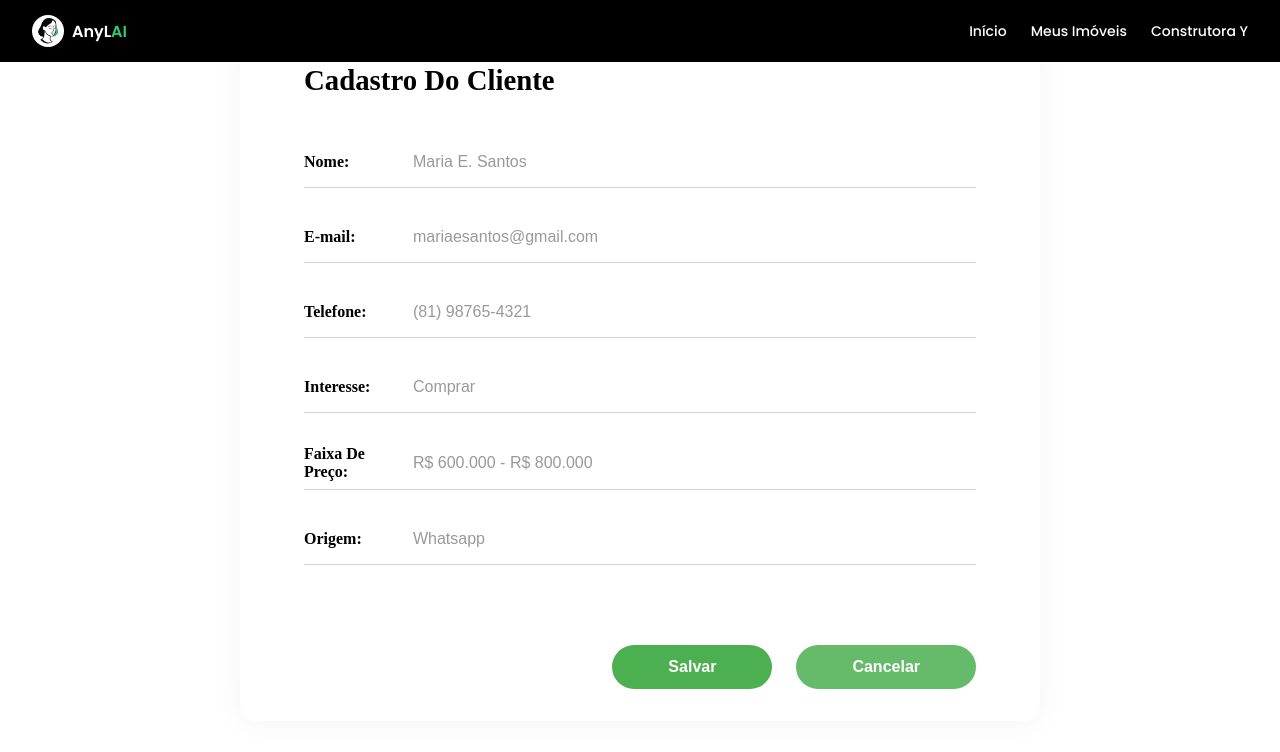
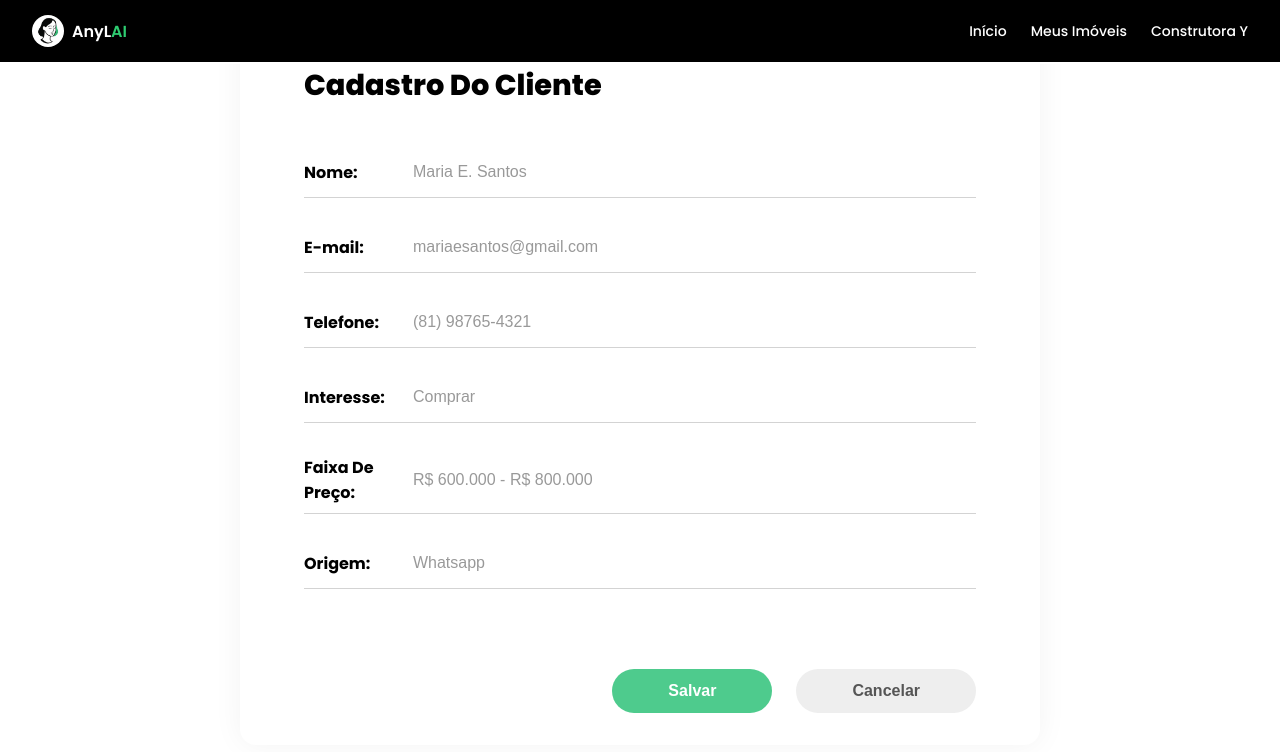
Before and after one commit to Marcos04an/CRM, a React (Vite) app: page /cadastro-cliente in a window 1280 px wide. Shown: the top 752 px of the page. Built offline with nearby package versions, Linux system fonts and the light colour scheme.

Commit message:
ajustando css

```diff
--- a/src/App.css
+++ b/src/App.css
@@ -16,10 +16,8 @@
   margin-top: 64px;
   margin-left: 240px;
   width: calc(100% - 240px);
-
   padding: 24px;
   height: calc(100vh - 64px);
-
   overflow-y: auto;
   background-color: #f9f9f9;
 }
--- a/src/pages/ClienteRegistration/ClientRegistration.css
+++ b/src/pages/ClienteRegistration/ClientRegistration.css
@@ -1,53 +1,56 @@
-/* Fundo BRANCO da página (igual ao Figma) */
+@import url('https://fonts.googleapis.com/css2?family=Poppins:wght@400;500;700&display=swap');
+
+
 .registration-page {
   display: flex;
   justify-content: center;
   align-items: center;
   min-height: calc(100vh - 60px);
-  background-color: #FFFFFF; /* Fundo branco puro */
+  background-color: #FFFFFF;
   padding: 2rem;
   position: relative;
+  font-family: "Poppins", sans-serif;
 }
 
-/* O cartão central */
+/*  card central */
 .registration-card {
   background-color: #FFFFFF;
-  padding: 2rem 4rem; /* Mais espaçamento lateral */
+  padding: 2rem 4rem;
   width: 100%;
   max-width: 800px;
-  /* Sombra muito suave apenas para destacar levemente o card */
+
   box-shadow: 0 0 30px rgba(0, 0, 0, 0.05);
   border-radius: 16px;
 }
 
-/* Título "Cadastro Do Cliente" */
+
 .card-header h2 {
   color: #000;
   font-size: 1.8rem;
-  font-weight: 800; /* Negrito forte */
+  font-weight: 800;
   margin-bottom: 3rem;
   text-align: left;
 }
 
-/* Container do formulário */
+
 .client-form-figma {
   display: flex;
   flex-direction: column;
-  gap: 2rem; /* Espaço maior entre os campos */
+  gap: 2rem;
 }
 
-/* Estilo de cada linha (Label + Input) */
+
 .form-line {
   display: flex;
   align-items: center;
-  border-bottom: 1px solid #D3D3D3; /* Linha cinza clara */
+  border-bottom: 1px solid #D3D3D3;
   padding-bottom: 0.5rem;
 }
 
 .form-line label {
   width: 130px;
-  color: #000; /* Preto forte */
-  font-weight: 700; /* Negrito */
+  color: #000;
+  font-weight: 700;
   font-size: 1rem;
 }
 
@@ -56,47 +59,47 @@
   border: none;
   outline: none;
   font-size: 1rem;
-  color: #555; /* Cor do texto digitado (cinza escuro) */
+  color: #555;
   padding: 0.5rem 0;
   background: transparent;
 }
 
-/* Placeholder (texto de exemplo) */
+
 .form-line input::placeholder {
   color: #999;
   font-weight: 400;
 }
 
-/* Área dos Botões */
+
 .form-actions {
   display: flex;
   gap: 1.5rem;
   margin-top: 3rem;
-  justify-content: flex-end; /* Alinha os botões à direita */
+  justify-content: flex-end;
 }
 
-/* Botão Salvar */
+
 .btn-save {
   padding: 0.8rem 3.5rem;
-  border-radius: 30px; /* Bem arredondado */
+  border-radius: 30px;
   font-weight: 600;
   cursor: pointer;
   border: none;
-  background-color: #4CAF50; /* Verde padrão */
+  background-color:  #4ecb8d;
   color: white;
   font-size: 1rem;
   transition: opacity 0.2s;
 }
 
-/* Botão Cancelar */
+
 .btn-cancel {
   padding: 0.8rem 3.5rem;
-  border-radius: 30px; /* Bem arredondado */
+  border-radius: 30px;
   font-weight: 600;
   cursor: pointer;
   border: none;
-  background-color: #66BB6A; /* Um verde um pouco mais claro, conforme a imagem */
-  color: white;
+  background: #eee;
+  color:  #555;
   font-size: 1rem;
   transition: opacity 0.2s;
 }
@@ -105,7 +108,7 @@
   opacity: 0.9;
 }
 
-/* --- Popup de Sucesso (Estilo Clean) --- */
+/* popup de sucesso */
 .success-popup {
   position: absolute;
   bottom: 40px;
--- a/src/pages/PropertyRegistration/PropertyRegistration.css
+++ b/src/pages/PropertyRegistration/PropertyRegistration.css
@@ -4,11 +4,8 @@
   background-color: #f7f9fb;
   display: flex;
   justify-content: center;
-  align-items: center;
-  min-height: 100vh;
+  align-items: flex-start;
   width: 100%;
-  margin-left: 240px;
-  margin-top: 64px;
   padding: 40px;
   box-sizing: border-box;
   font-family: 'Poppins', sans-serif;
@@ -146,19 +143,21 @@
 .botao-cinza-limpar {
   background: #eee;
   border: none;
-  padding: 12px 35px;
-  border-radius: 8px;
+  border-radius: 30px;
+  padding: 0.8rem 2.5rem;
   cursor: pointer;
   font-weight: bold;
   color: #555;
+  transition: opacity 1.2s
 }
 
 .botao-verde-confirmar {
   background: #4ecb8d;
   color: white;
   border: none;
-  padding: 12px 35px;
-  border-radius: 8px;
+  padding: 0.8rem 2.5rem;
+  border-radius: 30px;
   cursor: pointer;
   font-weight: bold;
+  transition: opacity 0.2s;
 }
```
